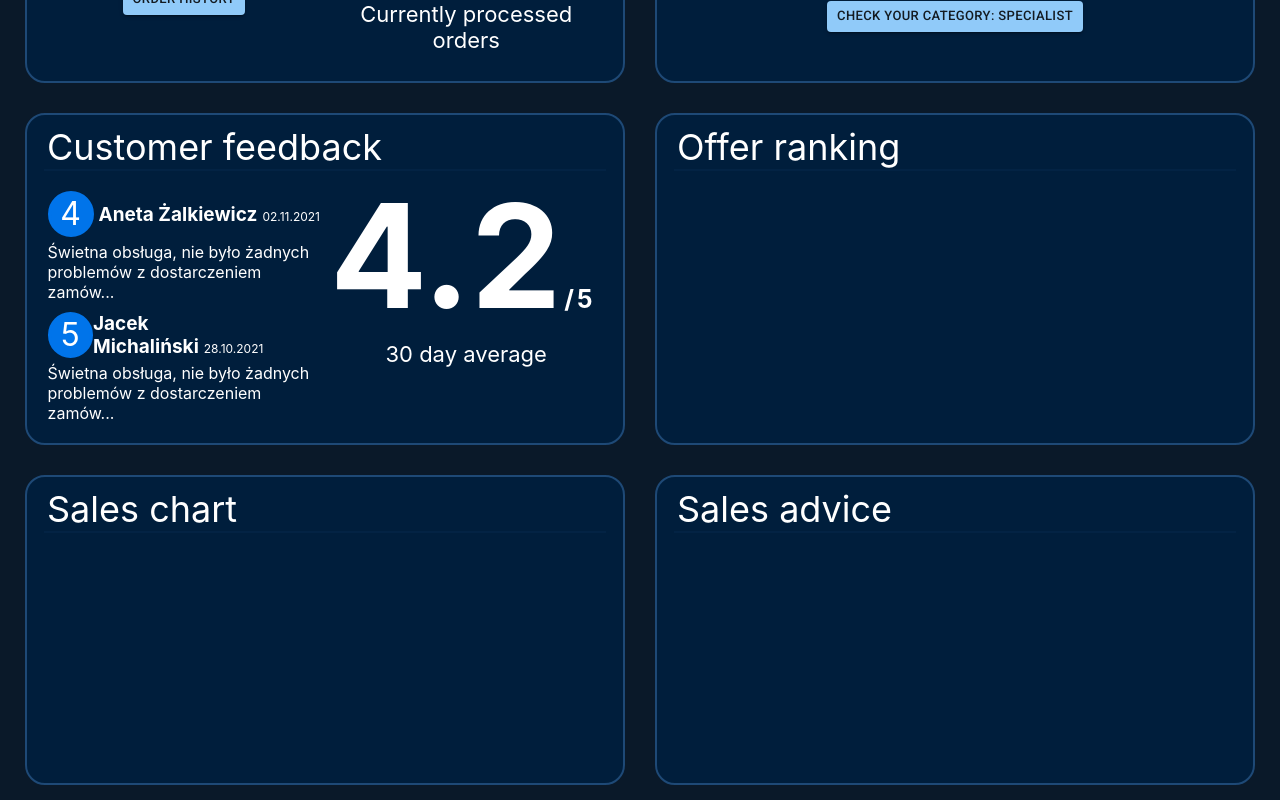
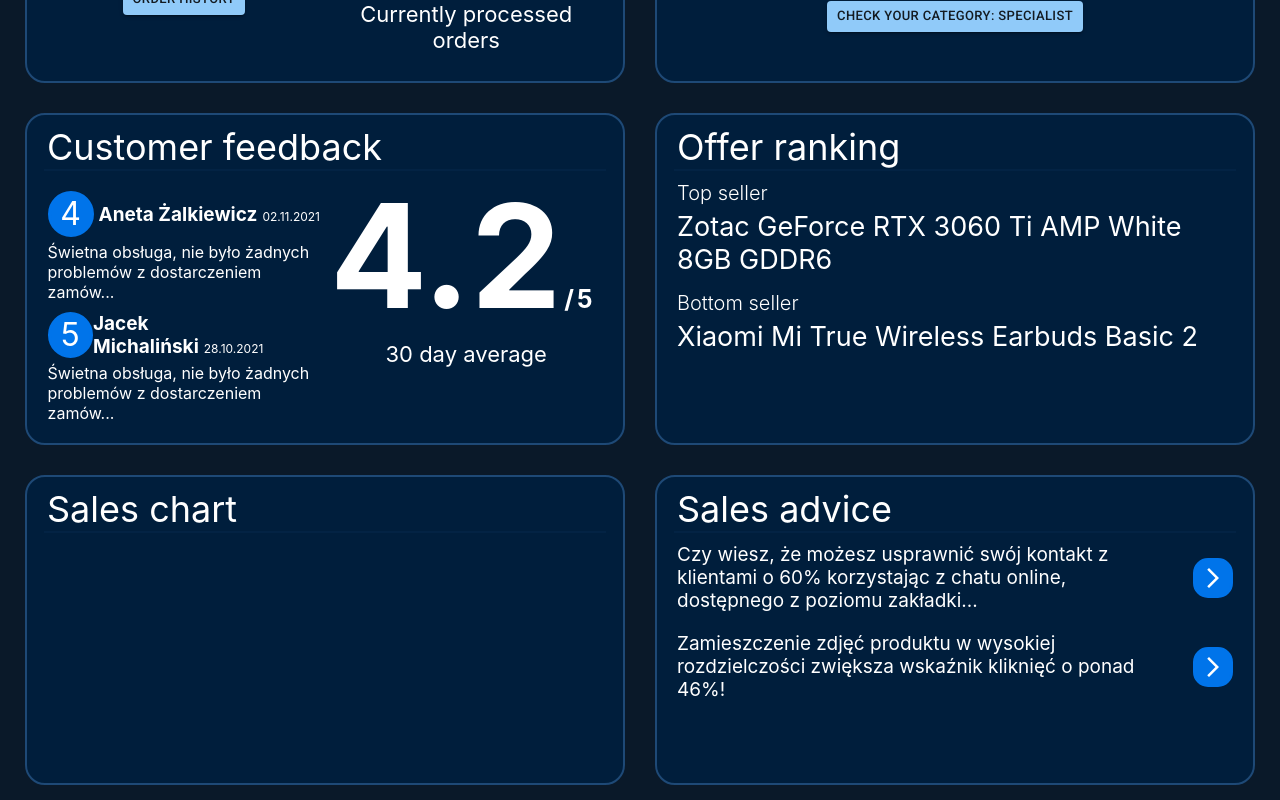
Before and after one commit to k-piekarczyk/pgui-dashboard, a React (Create React App) app: page /dashboard in a window 1280 px wide. Shown: the part 380-1180 px from the top of the page. Built offline with nearby package versions, Linux system fonts and the light colour scheme.

Commit message:
sales advice

```diff
--- a/src/i18n.ts
+++ b/src/i18n.ts
@@ -36,7 +36,9 @@ const resources = {
       Name: "Nazwa",
       "Sold Items": "Sprzedane sztuki",
       Turnover: "Obrót",
-      "30 day average": "średnia z ostatnich 30 dni"
+      "30 day average": "średnia z ostatnich 30 dni",
+      "Top seller": "Najczęściej kupowane",
+      "Bottom seller": "Najrzadziej kupowane",
     },
   },
 };
--- a/src/pages/Dashboard.page.scss
+++ b/src/pages/Dashboard.page.scss
@@ -206,4 +206,69 @@
       }
     }
   }
+
+  &__Rankings {
+    margin-left: 20px;
+    margin-right: 20px;
+    padding-top: 10px;
+    cursor: pointer;
+
+    &__Entry {
+      &:not(:first-of-type) {
+        margin-top: 15px;
+      }
+
+      &:last-of-type {
+        margin-bottom: 15px;
+      }
+
+      &-header {
+        font-size: 20px;
+        font-weight: 300;
+      }
+
+      &-name {
+        margin-top: 5px;
+        font-size: 27px;
+      }
+    }
+  }
+
+  &__Advice {
+    margin-left: 20px;
+    margin-right: 20px;
+    padding-top: 10px;
+    font-size: 19px;
+
+    &__Entry {
+      display: flex;
+      justify-content: space-between;
+      align-items: center;
+
+      &:not(:first-of-type) {
+        margin-top: 20px;
+      }
+
+      &:last-of-type {
+        margin-bottom: 15px;
+      }
+
+      &-text {
+        width: 90%
+      }
+
+      &-icon {
+        display: flex;
+        align-items: center;
+        justify-content: center;
+        min-width: 40px;
+        min-height: 40px;
+        border: solid;
+        border-radius: 15px;
+        margin-left: 12px;
+        @include theme-aware("border-color", "color-button");
+        @include theme-aware("background-color", "color-button");
+      }
+    }
+  }
 }
--- a/src/pages/Dashboard.page.tsx
+++ b/src/pages/Dashboard.page.tsx
@@ -1,12 +1,16 @@
 import { Button, Rating } from "@mui/material";
 import { useTranslation } from "react-i18next";
+import { useNavigate } from "react-router";
 import PageContainer from "../components/PageContainer.component";
 import Tile from "../components/Tile.component";
+
+import ArrowForwardIosIcon from "@mui/icons-material/ArrowForwardIos";
 
 import "./Dashboard.page.scss";
 
 export default function Dashboard() {
   const { t } = useTranslation();
+  const navigate = useNavigate();
 
   return (
     <PageContainer
@@ -100,9 +104,43 @@ export default function Dashboard() {
             </div>
           </div>
         </Tile>
-        <Tile header={t("Offer ranking")}></Tile>
+
+        <Tile header={t("Offer ranking")}>
+          <div className="Dashboard__Rankings" onClick={() => navigate("/ranking")}>
+            <div className="Dashboard__Rankings__Entry">
+              <div className="Dashboard__Rankings__Entry-header">{t("Top seller")}</div>
+              <div className="Dashboard__Rankings__Entry-name">Zotac GeForce RTX 3060 Ti AMP White 8GB GDDR6</div>
+            </div>
+            <div className="Dashboard__Rankings__Entry">
+              <div className="Dashboard__Rankings__Entry-header">{t("Bottom seller")}</div>
+              <div className="Dashboard__Rankings__Entry-name">Xiaomi Mi True Wireless Earbuds Basic 2</div>
+            </div>
+          </div>
+        </Tile>
+
         <Tile header={t("Sales chart")}></Tile>
-        <Tile header={t("Sales advice")}></Tile>
+
+        <Tile header={t("Sales advice")}>
+          <div className="Dashboard__Advice">
+            <div className="Dashboard__Advice__Entry">
+              <div className="Dashboard__Advice__Entry-text">
+                Czy wiesz, że możesz usprawnić swój kontakt z klientami o 60% korzystając z chatu online, dostępnego z
+                poziomu zakładki...
+              </div>
+              <div className="Dashboard__Advice__Entry-icon">
+                <ArrowForwardIosIcon />
+              </div>
+            </div>
+            <div className="Dashboard__Advice__Entry">
+              <div className="Dashboard__Advice__Entry-text">
+                Zamieszczenie zdjęć produktu w wysokiej rozdzielczości zwiększa wskaźnik kliknięć o ponad 46%!
+                </div>
+              <div className="Dashboard__Advice__Entry-icon">
+                <ArrowForwardIosIcon />
+              </div>
+            </div>
+          </div>
+        </Tile>
       </div>
     </PageContainer>
   );
```
